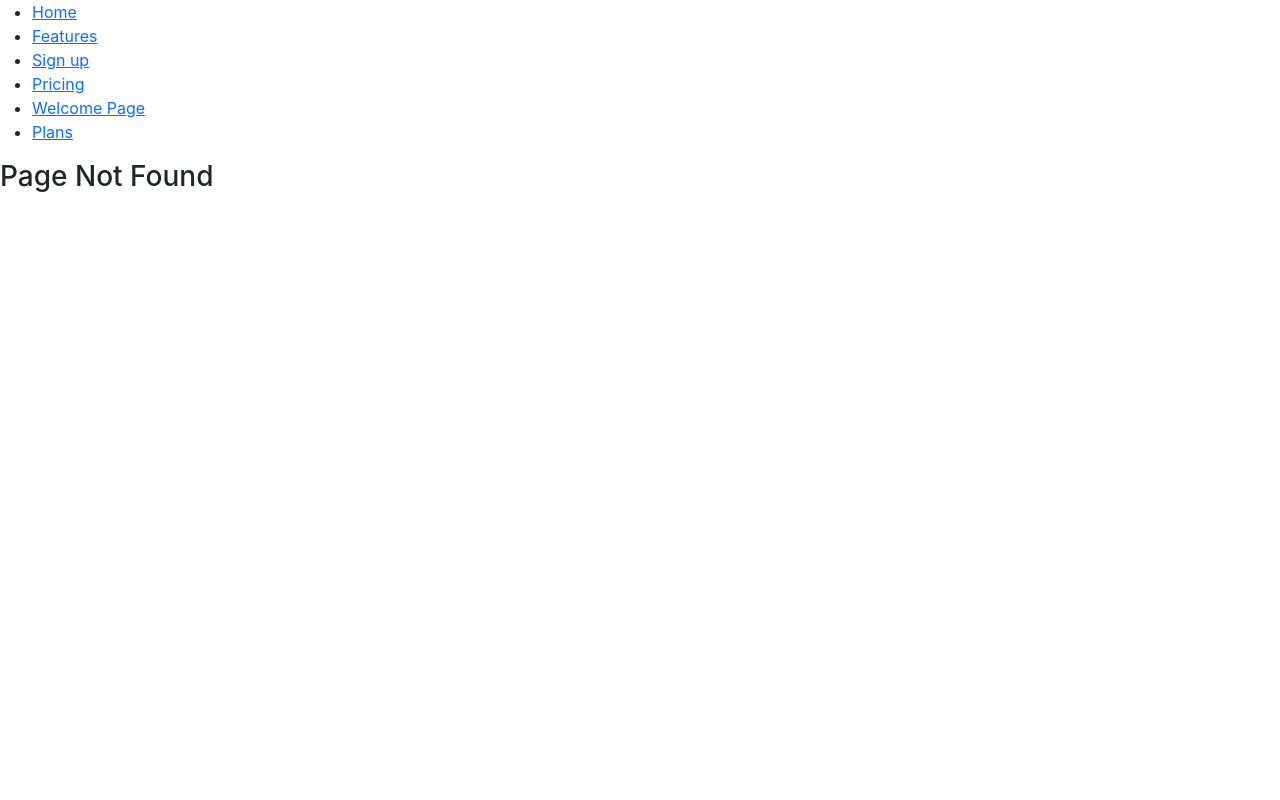
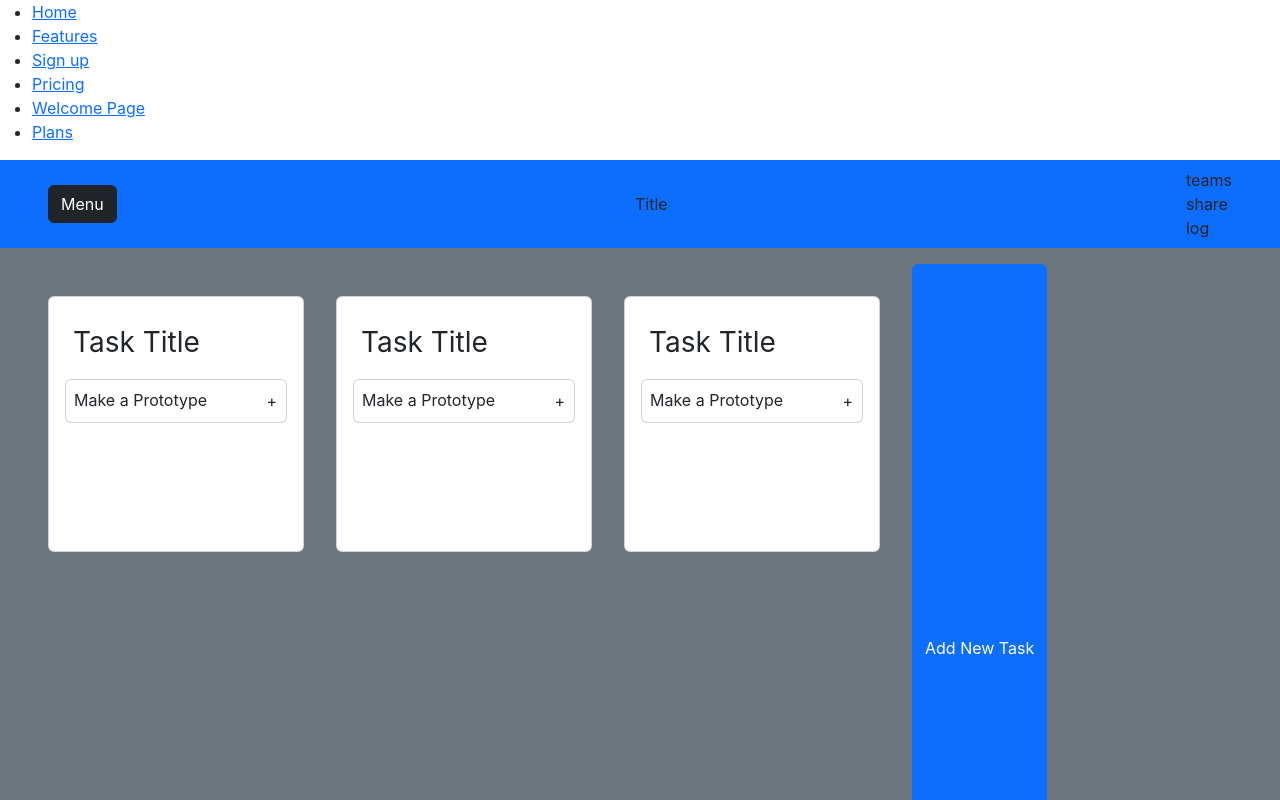
Before and after one commit to Sugorr/brollo, a React (Create React App) app: page /workspace in a window 1280 px wide. Before the commit this address had no page. Shown: the top 800 px of the page. Built offline with nearby package versions, Linux system fonts and the light colour scheme.

Commit message:
add prototype workspace and welcome page

```diff
--- a/src/App.js
+++ b/src/App.js
@@ -7,6 +7,7 @@ import NotFound from "./pages/NotFound";
 import Pricing from "./pages/Pricing";
 import WelcomePage from "./pages/WelcomePage";
 import Plans from "./pages/Plans";
+import Workspace from "./pages/Workspace";
 
 function App() {
   return (
@@ -30,6 +31,7 @@ function App() {
           <Route path="/pricing" element={<Pricing />} />
           <Route path="/welcome-page" element={<WelcomePage />} />
           <Route path="/plans" element={<Plans />} />
+          <Route path="/workspace" element={<Workspace />} />
           <Route path="*" element={<NotFound />} />
         </Routes>
       </BrowserRouter>
--- /dev/null
+++ b/src/components/card-components/CardTask.js
@@ -0,0 +1,19 @@
+import Task from "./Task";
+
+
+function CardTask(){
+    return (
+        <>
+            <div className='card m-3' style={{width: '16rem', height: '16rem'}}>
+                <div className='card-body'>
+                    <div className='card-title p-2 fs-3'> Task Title </div>
+                    <div>
+                        <Task/>
+                    </div>
+                </div>
+            </div>
+        </>
+    );
+}
+
+export default CardTask;
--- /dev/null
+++ b/src/components/card-components/Task.js
@@ -0,0 +1,17 @@
+
+
+function Task(){
+    return(
+        <>
+            <div className='card'>
+                <div className='card-body p-2 fs-6 d-flex justify-content-between'>
+                    <div>Make a Prototype</div>
+                    <button className="p-0 m-0 btn">+</button>
+                </div>
+            </div>
+        </>
+    );
+}
+
+
+export default Task;
--- a/src/pages/WelcomePage.js
+++ b/src/pages/WelcomePage.js
@@ -1,9 +1,14 @@
 import React from 'react'
+import VecManPC from '../resources/vectors/vec-man-pc.PNG';
 
 function WelcomePage() {
     return (
         <>
-            <h1>Welcome Page</h1>
+            <div className='d-flex align-items-center flex-column'>
+                <img alt='VecManPc' src={VecManPC}/>
+                <p className='font-weight-light' style={{'font-size': '2.5rem'}}>Welcome to <span className='text-primary' style={{'font-size': '4rem', 'font-weight': '700'}}>B</span>rollo</p>
+                <button className='btn btn-primary rounded-0 px-2 py-1'>- Go to Dashboard -</button>
+            </div>
         </>
     );
 }
--- a/src/pages/Workspace.js
+++ b/src/pages/Workspace.js
@@ -1,9 +1,29 @@
 import React from 'react'
+import CardTask from '../components/card-components/CardTask';
 
 function Workspace() {
     return (
         <>
-            <h1>Workspace Page</h1>
+            {/* workspace navbar */}
+            <div className='navbar bg-primary px-5'>
+                <button className='btn btn-dark text-white'>Menu</button>
+                <div>Title</div>
+                <div>
+                    <div>teams</div>
+                    <div>share</div>
+                    <div>log</div>
+                </div>
+            </div>
+
+            {/* workspace cards */}
+            <div className='fluid-container d-flex bg-secondary p-3 flex-start' style={{height: '100vh'}}>
+                <div className='d-flex bg-secondary p-3 flex-start'>
+                    <CardTask/>
+                    <CardTask/>
+                    <CardTask/>
+                </div>
+                <button className='btn btn-primary'>Add New Task</button>
+            </div>
         </>
     );
 }
```
Also changed, not shown: src/resources/vectors/vec-man-pc.PNG (added).
